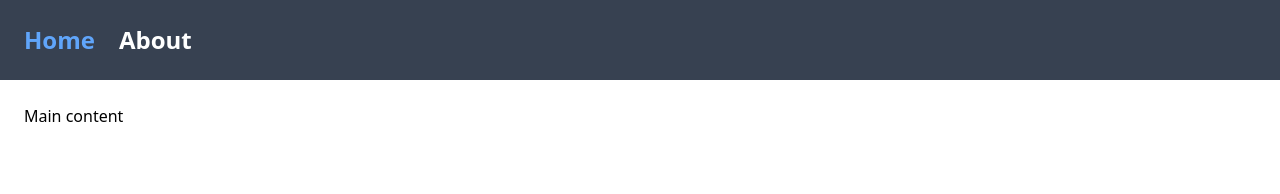
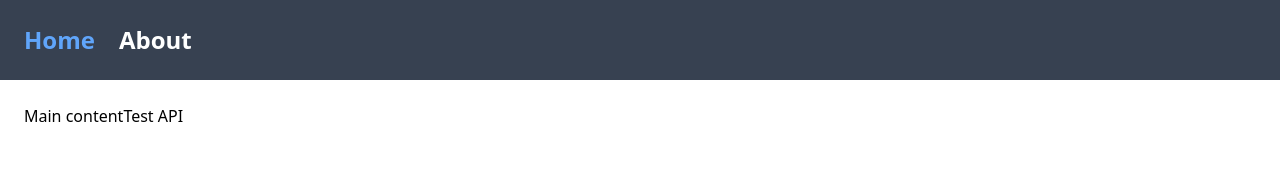
Before and after one commit to KonradNojman/nextjs-store, a Next.js app: page / in a window 1280 px wide. Shown: the top 194 px of the page. Built offline with nearby package versions, Linux system fonts and the light colour scheme.

Commit message:
Test API handler from the frontend

```diff
--- a/pages/index.tsx
+++ b/pages/index.tsx
@@ -2,7 +2,20 @@ import type { NextPage } from "next";
 import { Layout } from "../components/Layout";
 
 const Home: NextPage = () => {
-  return <Layout>Main content</Layout>;
+  return (
+    <Layout>
+      Main content
+      <button
+        onClick={async () => {
+          const res = await fetch(`/api/hello`);
+          const json = await res.json();
+          console.log("json", json);
+        }}
+      >
+        Test API
+      </button>
+    </Layout>
+  );
 };
 
 export default Home;
```
